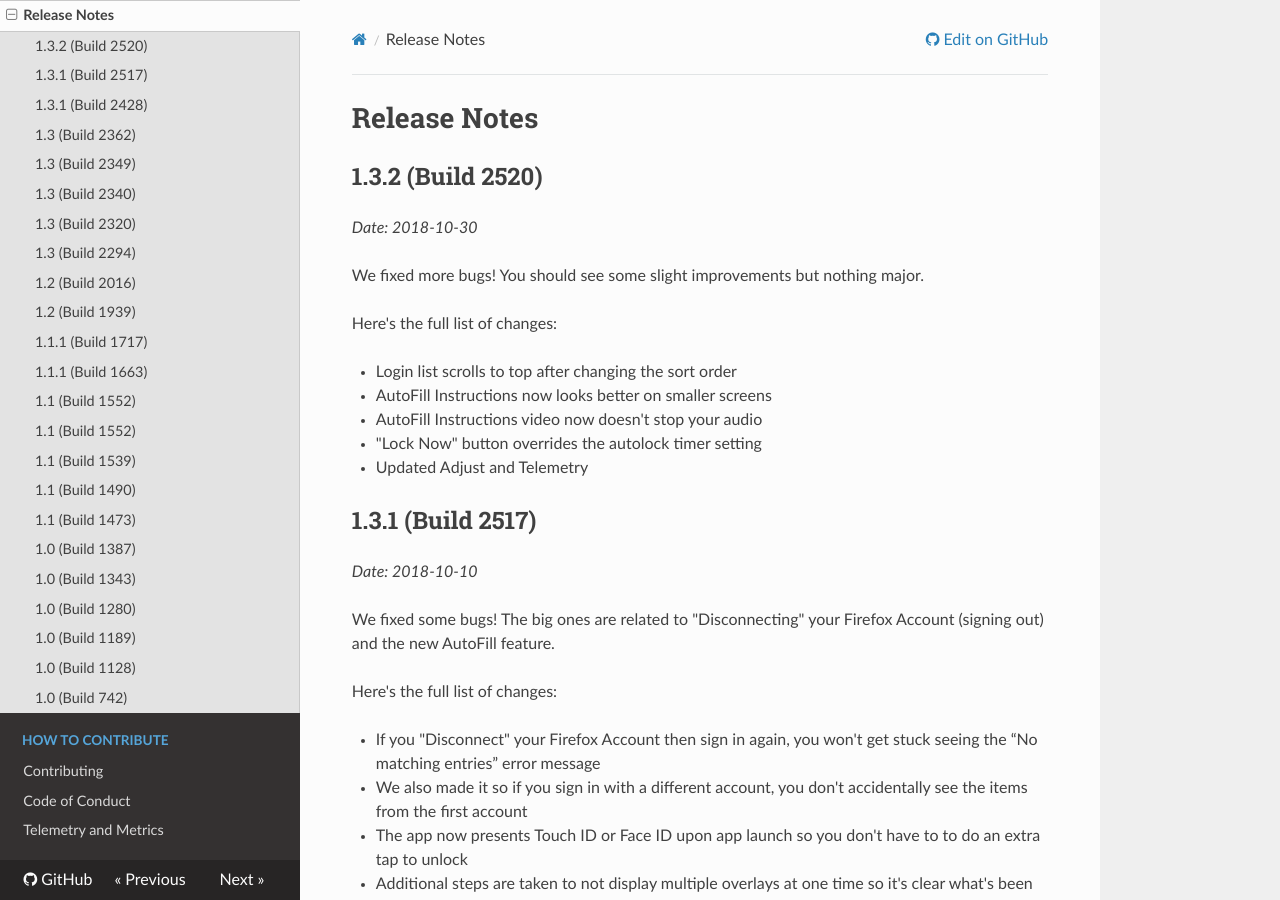
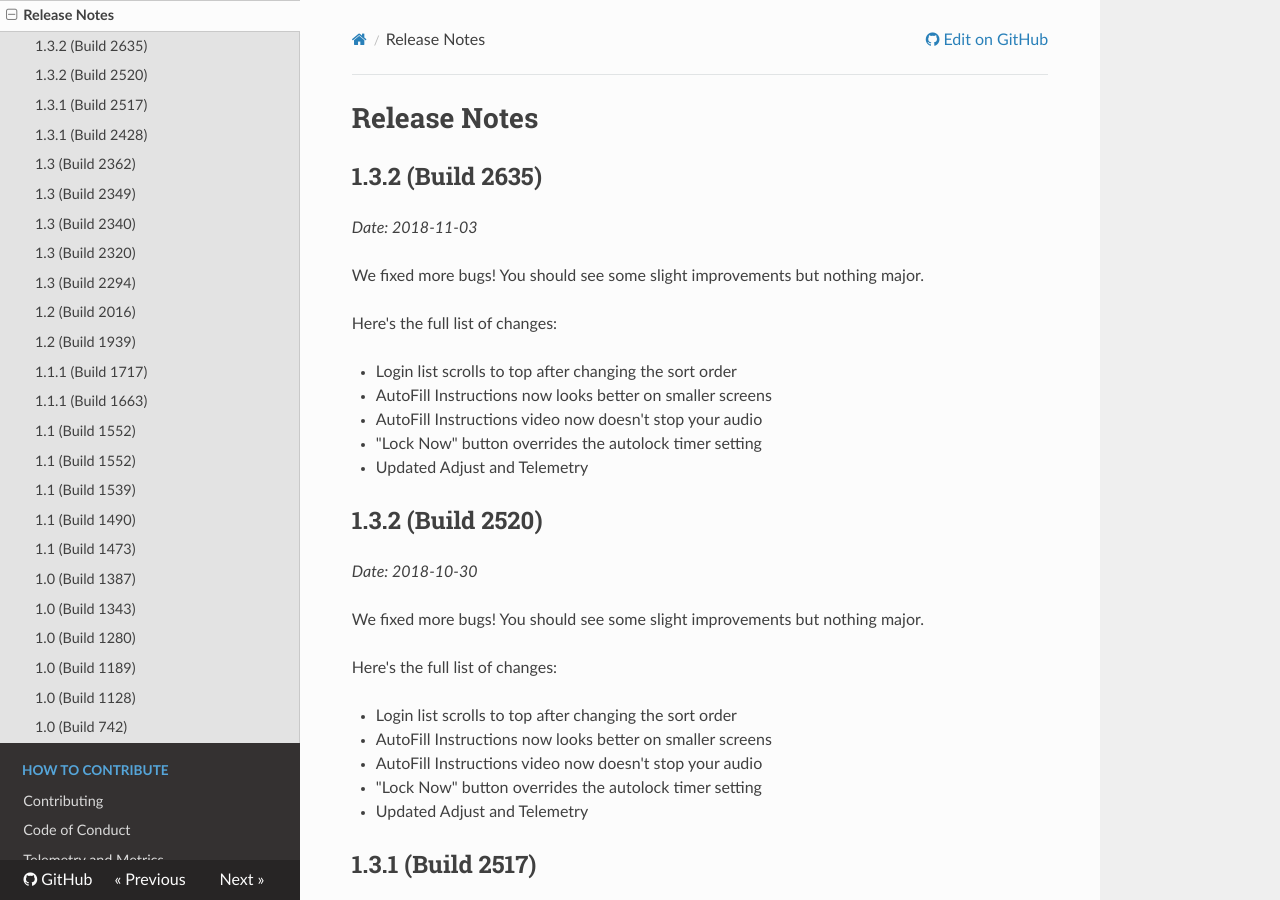
Before and after one commit to mozilla-lockwise/lockwise-ios, an MkDocs documentation site: the page built from docs/release-notes.md, in a window 1280 px wide and 900 px high. Built offline with MkDocs 1.6.1, drawn with Linux system fonts in a browser that asks for light colours; nearby versions of some CDN libraries.

Commit message:
update release notes

```diff
--- a/docs/release-notes.md
+++ b/docs/release-notes.md
@@ -1,4 +1,19 @@
 # Release Notes
+
+## 1.3.2 (Build 2635)
+
+_Date: 2018-11-03_
+
+We fixed more bugs! You should see some slight improvements but nothing major.
+
+Here's the full list of changes:
+
+- Login list scrolls to top after changing the sort order
+- AutoFill Instructions now looks better on smaller screens
+- AutoFill Instructions video now doesn't stop your audio
+- "Lock Now" button overrides the autolock timer setting
+- Updated Adjust and Telemetry
+
 
 ## 1.3.2 (Build 2520)
 
```
